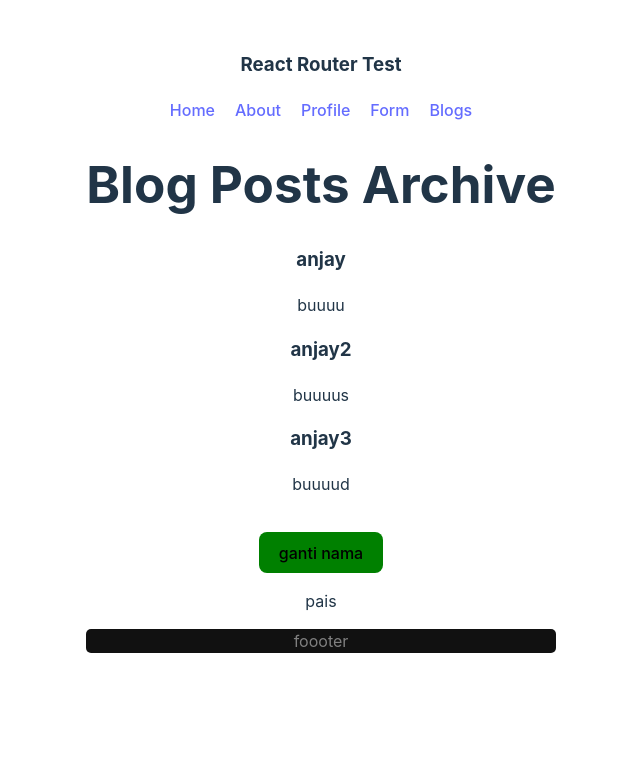
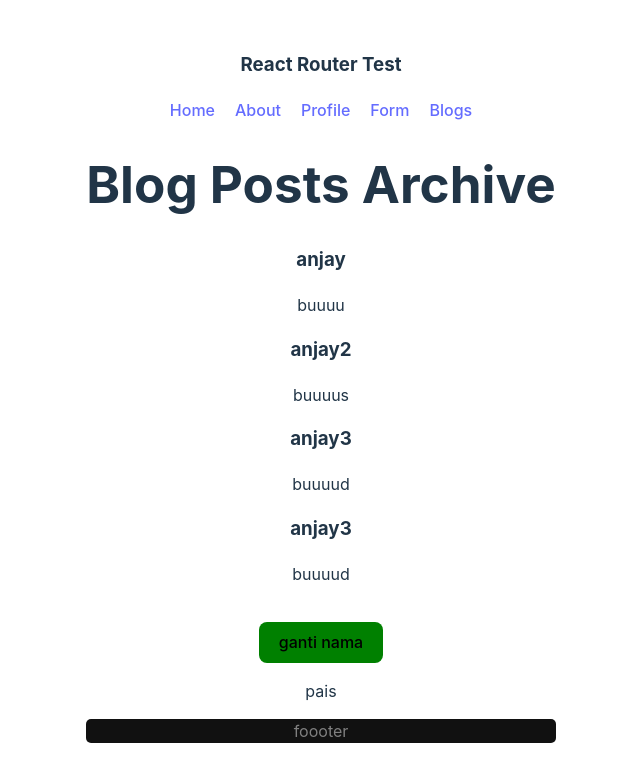
Before and after one commit to faizbyp/learn-react-v2, a React (Vite) app: page /blogs in a window 1280 px wide. Shown: the top 782 px of the page, without its empty margins (319-959 px from the left). Built offline with nearby package versions, Linux system fonts and the light colour scheme; data requests are answered from the project's data file.

Commit message:
error handling

```diff
--- a/data/db.json
+++ b/data/db.json
@@ -2,6 +2,7 @@
   "blogs": [
     {"title": "anjay", "body": "buuuu", "id": 1},
     {"title": "anjay2", "body": "buuuus", "id": 2},
-    {"title": "anjay3", "body": "buuuud", "id": 3}
+    {"title": "anjay3", "body": "buuuud", "id": 3},
+    {"title": "anjay3", "body": "buuuud", "id": 4}
   ]
 }
--- a/src/App.jsx
+++ b/src/App.jsx
@@ -1,12 +1,14 @@
-import './App.css'
-import {BrowserRouter as Router, Routes, Route, Link} from 'react-router-dom'
-import Home from './pages/Home'
-import About from './pages/About'
-import Form from './pages/Form'
-import NotFound from './pages/NotFound'
-import Submitted from './pages/Submitted'
-import Profile from './pages/Profile'
-import BlogPosts from './pages/BlogPosts'
+import './App.css';
+import {
+  BrowserRouter as Router, Routes, Route, Link,
+} from 'react-router-dom';
+import Home from './pages/Home';
+import About from './pages/About';
+import Form from './pages/Form';
+import NotFound from './pages/NotFound';
+import Submitted from './pages/Submitted';
+import Profile from './pages/Profile';
+import BlogPosts from './pages/BlogPosts';
 
 function App() {
   return (
@@ -14,30 +16,30 @@ function App() {
       <Router>
         <h3>React Router Test</h3>
         <nav>
-          <Link to='/' style={{marginRight: "20px"}}>Home</Link>
-          <Link to='/about' style={{marginRight: "20px"}}>About</Link>
-          <Link to='/profile' style={{marginRight: "20px"}}>Profile</Link>
-          <Link to='/form' style={{marginRight: "20px"}}>Form</Link>
-          <Link to='/blogs'>Blogs</Link>
+          <Link to="/" style={{ marginRight: '20px' }}>Home</Link>
+          <Link to="/about" style={{ marginRight: '20px' }}>About</Link>
+          <Link to="/profile" style={{ marginRight: '20px' }}>Profile</Link>
+          <Link to="/form" style={{ marginRight: '20px' }}>Form</Link>
+          <Link to="/blogs">Blogs</Link>
         </nav>
 
         <Routes>
-          <Route path='/' element={<Home />} />
-          <Route path='/about' element={<About />} />
-          <Route path='/form' element={<Form />} />
-          <Route path='/submitted' element={<Submitted />} />
-          <Route path='/profile' element={<Profile />} />
-          <Route path='/profile/:username' element={<Profile />} />
-          <Route path='/blogs' element={<BlogPosts />} />
-          <Route path='*' element={<NotFound />} />
+          <Route path="/" element={<Home />} />
+          <Route path="/about" element={<About />} />
+          <Route path="/form" element={<Form />} />
+          <Route path="/submitted" element={<Submitted />} />
+          <Route path="/profile" element={<Profile />} />
+          <Route path="/profile/:username" element={<Profile />} />
+          <Route path="/blogs" element={<BlogPosts />} />
+          <Route path="*" element={<NotFound />} />
         </Routes>
 
-        <footer style={{color: 'gray', backgroundColor: '#111111', borderRadius: '5px'}}>
+        <footer style={{ color: 'gray', backgroundColor: '#111111', borderRadius: '5px' }}>
           foooter
         </footer>
       </Router>
     </div>
-  )
+  );
 }
 
-export default App
+export default App;
--- a/src/pages/BlogPosts.jsx
+++ b/src/pages/BlogPosts.jsx
@@ -1,10 +1,11 @@
-import React, { Fragment, useState, useEffect } from 'react'
-import Blog from '../components/Blog'
+import React, { useState, useEffect } from 'react';
+import Blog from '../components/Blog';
 
-const BlogPosts = () => {
-  const [blogs, setBlogs] = useState(null)
-  const [name, setName] = useState('pais')
-  const [isPending, setIsPending] = useState(true)
+function BlogPosts() {
+  const [blogs, setBlogs] = useState(null);
+  const [name, setName] = useState('pais');
+  const [isPending, setIsPending] = useState(true);
+  const [error, setError] = useState(null);
 
   // const handleHide = (id) => {
   //   const newBlogs = blogs.filter(blog => blog.id !== id)
@@ -13,28 +14,36 @@ const BlogPosts = () => {
 
   // fungsi yg dijalanin tiap kali render
   useEffect(() => {
-    setTimeout(() => {
-      console.log('use effect coy')
-      fetch("http://localhost:8000/blogs")
-        .then(res => {
-          return res.json()
-        })
-        .then(data => {
-          setBlogs(data)
-          setIsPending(false)
-        })
-    }, 2000)
-  }, []) // array dependency buat nentuin kapan fungsi dijalanin (saat suatu state berubah)
+    console.log('use effect coy');
+    fetch('http://localhost:8000/blogs')
+      .then((res) => {
+        if (!res.ok) {
+          throw Error('gak bisa ambil data cuy');
+        }
+        return res.json();
+      })
+      .then((data) => {
+        setBlogs(data);
+        setIsPending(false);
+        setError(null);
+      })
+      .catch((err) => {
+        setIsPending(false);
+        setError(err.message);
+      });
+  }, []); // array dependency buat nentuin kapan fungsi dijalanin (saat suatu state berubah)
 
   return (
-    <Fragment>
+    <>
       <h1>Blog Posts Archive</h1>
       {isPending && <h2>Loading...</h2>}
-      {blogs && <Blog blogs={blogs} />} {/* conditional rendering ketika true, elemen dirender */}
-      <button onClick={() => setName('udin')} style={{marginTop: "20px", backgroundColor: "green"}}>ganti nama</button>
+      {error && <h2>{error}</h2>}
+      {blogs && <Blog blogs={blogs} />}
+      {/* conditional rendering ketika true, elemen dirender */}
+      <button type="button" onClick={() => setName('udin')} style={{ marginTop: '20px', backgroundColor: 'green' }}>ganti nama</button>
       <p>{name}</p>
-    </Fragment>
-  )
+    </>
+  );
 }
 
-export default BlogPosts
+export default BlogPosts;
--- a/src/pages/Home.jsx
+++ b/src/pages/Home.jsx
@@ -1,12 +1,14 @@
-import React from 'react'
+// eslint-disable-next-line import/no-extraneous-dependencies
+import { FloatingWhatsApp } from 'react-floating-whatsapp';
 
-const Home = () => {
+function Home() {
   return (
-    <div>
+    <>
       <h1>Hello!</h1>
       <p>This is React Router</p>
-    </div>
-  )
+      <FloatingWhatsApp phoneNumber="+6285810101102" accountName="Mimin" />
+    </>
+  );
 }
 
-export default Home
+export default Home;
```
Also changed, not shown: package.json (+7 -0 lines), src/components/Blog.jsx (+6 -4 lines), .eslintrc.json (added), src/assets/logo.png (added), 1 other file (tests, documents, lock files or other folders).
